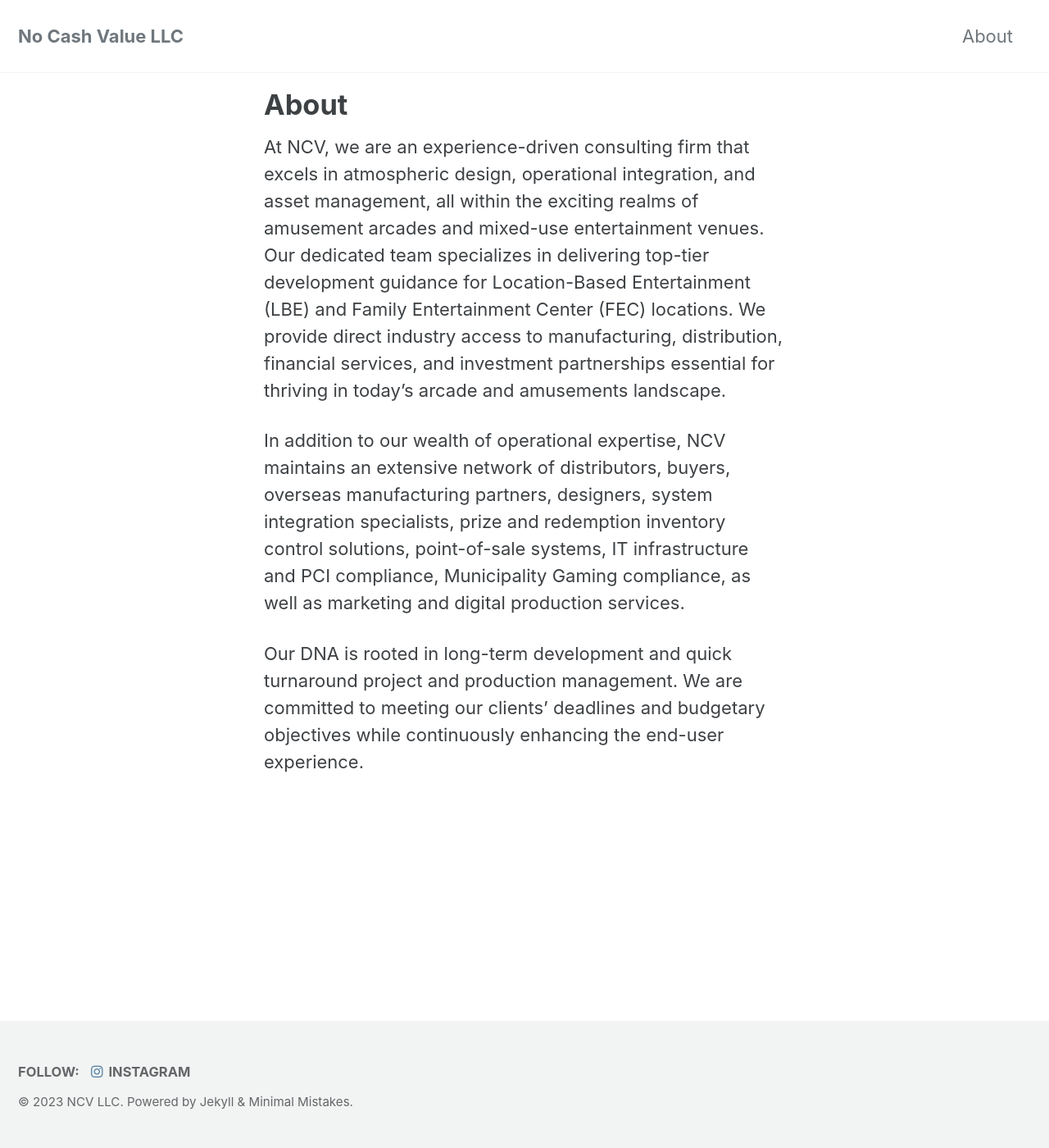
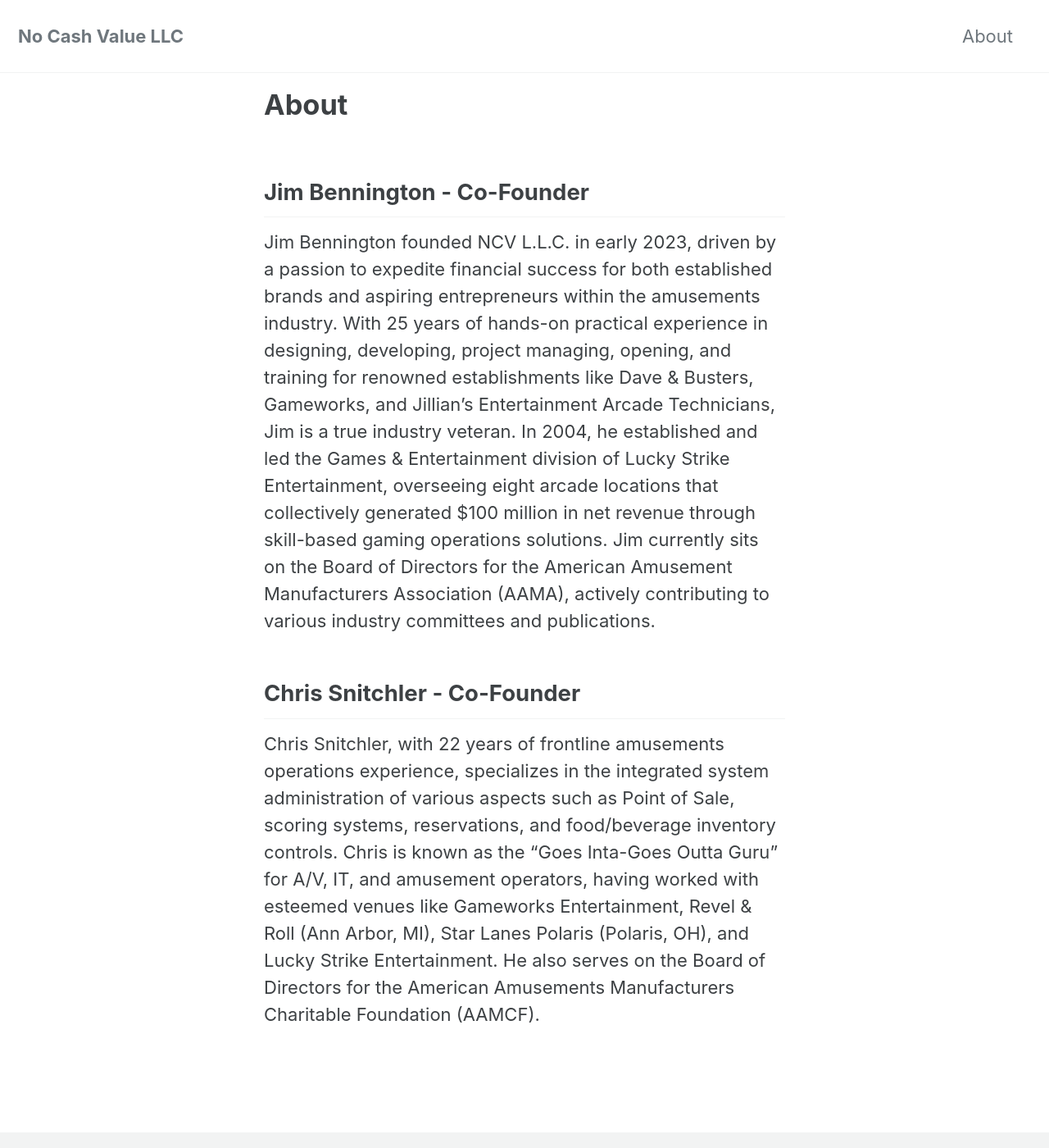
Before and after one commit to cdigitaldetroit/NCVLLC, a Jekyll site: the page built from _pages/about.md, in a window 1280 px wide and 1400 px high. Shown: the whole window at 82% size. Built offline with Jekyll 4.4.1, drawn with Linux system fonts in a browser that asks for light colours; cached includes are drawn as plain includes.

Commit message:
Added profiles

```diff
--- a/_pages/about.md
+++ b/_pages/about.md
@@ -1,13 +1,12 @@
 ---
 permalink: /about/
 title: "About"
-excerpt: "At NCV, we are an experience-driven consulting firm that excels in atmospheric design, operational integration, and asset management, all within the exciting realms of amusement arcades and mixed-use entertainment venues."
-classes:
-  - dark-theme
 ---
 
-At NCV, we are an experience-driven consulting firm that excels in atmospheric design, operational integration, and asset management, all within the exciting realms of amusement arcades and mixed-use entertainment venues. Our dedicated team specializes in delivering top-tier development guidance for Location-Based Entertainment (LBE) and Family Entertainment Center (FEC) locations. We provide direct industry access to manufacturing, distribution, financial services, and investment partnerships essential for thriving in today's arcade and amusements landscape.
+## Jim Bennington - Co-Founder
 
-In addition to our wealth of operational expertise, NCV maintains an extensive network of distributors, buyers, overseas manufacturing partners, designers, system integration specialists, prize and redemption inventory control solutions, point-of-sale systems, IT infrastructure and PCI compliance, Municipality Gaming compliance, as well as marketing and digital production services.
+Jim Bennington founded NCV L.L.C. in early 2023, driven by a passion to expedite financial success for both established brands and aspiring entrepreneurs within the amusements industry. With 25 years of hands-on practical experience in designing, developing, project managing, opening, and training for renowned establishments like Dave & Busters, Gameworks, and Jillian’s Entertainment Arcade Technicians, Jim is a true industry veteran. In 2004, he established and led the Games & Entertainment division of Lucky Strike Entertainment, overseeing eight arcade locations that collectively generated $100 million in net revenue through skill-based gaming operations solutions. Jim currently sits on the Board of Directors for the American Amusement Manufacturers Association (AAMA), actively contributing to various industry committees and publications.
 
-Our DNA is rooted in long-term development and quick turnaround project and production management. We are committed to meeting our clients' deadlines and budgetary objectives while continuously enhancing the end-user experience.
+## Chris Snitchler - Co-Founder
+
+Chris Snitchler, with 22 years of frontline amusements operations experience, specializes in the integrated system administration of various aspects such as Point of Sale, scoring systems, reservations, and food/beverage inventory controls. Chris is known as the "Goes Inta-Goes Outta Guru" for A/V, IT, and amusement operators, having worked with esteemed venues like Gameworks Entertainment, Revel & Roll (Ann Arbor, MI), Star Lanes Polaris (Polaris, OH), and Lucky Strike Entertainment. He also serves on the Board of Directors for the American Amusements Manufacturers Charitable Foundation (AAMCF).
```
